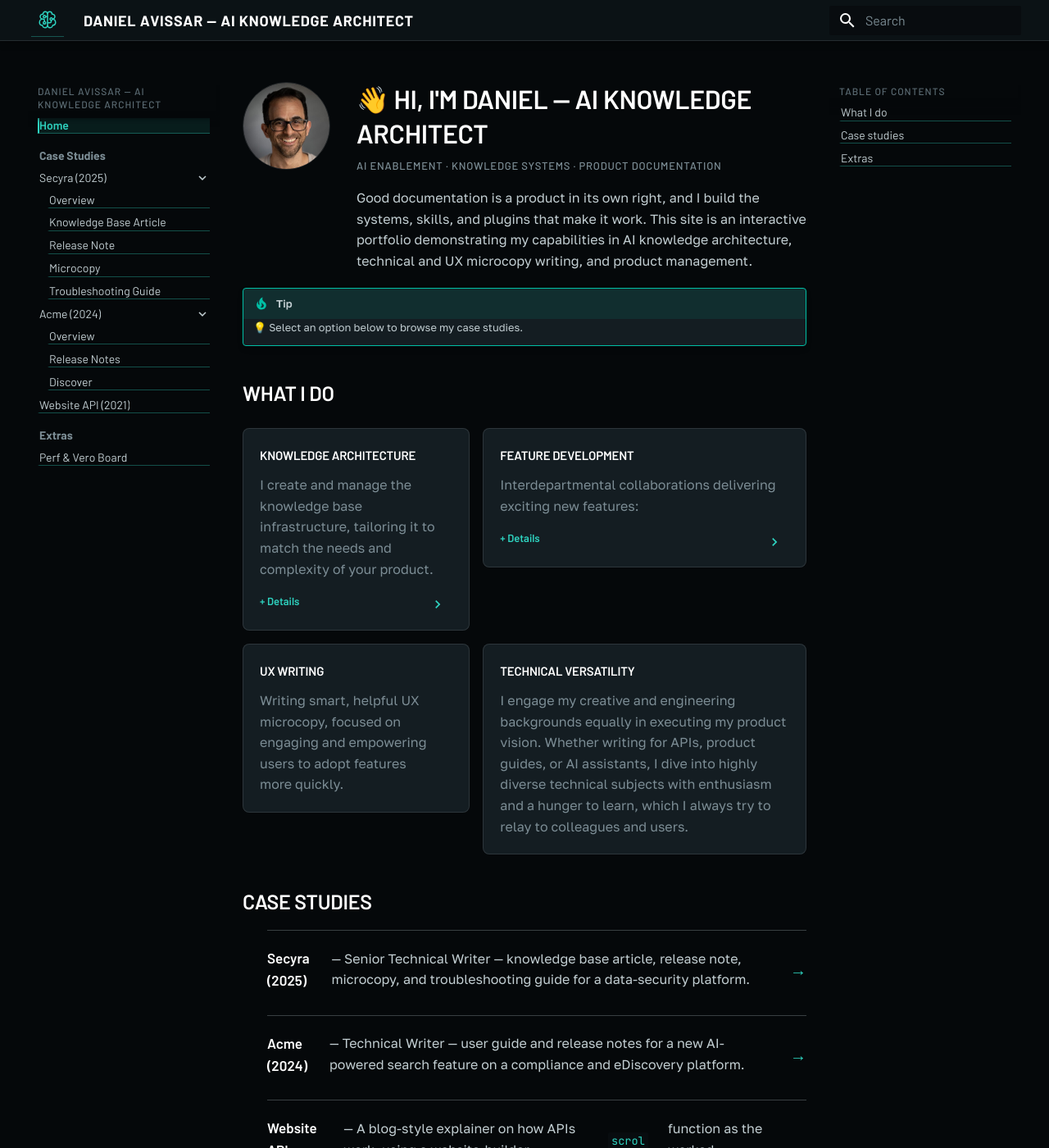
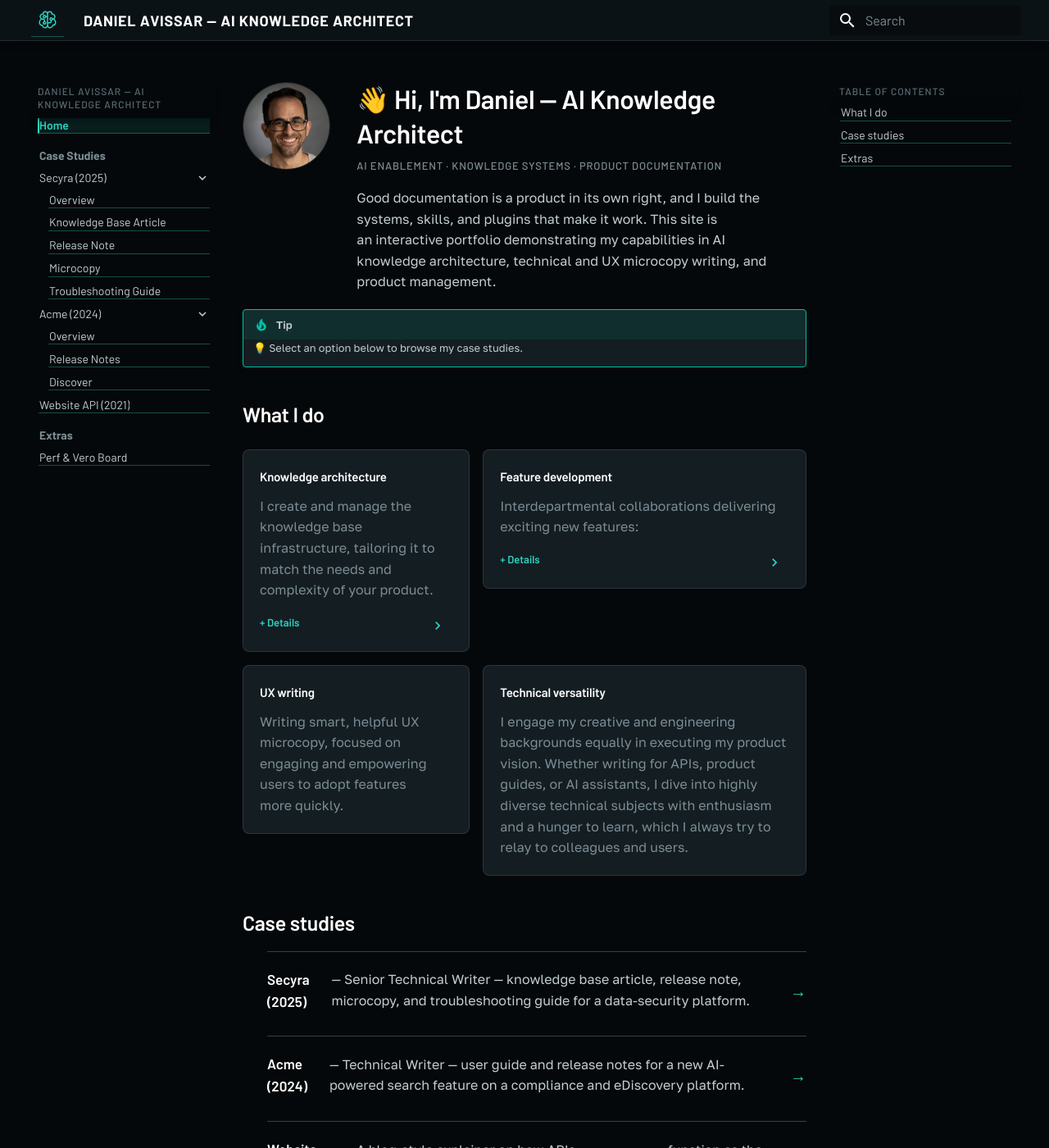
Before and after one commit to iiimonfiiire/daniel-avissar-portfolio, an MkDocs documentation site: the page built from docs/index.md, in a window 1280 px wide and 1400 px high. Shown: the whole window at 82% size. Built offline with MkDocs 1.6.1 and Material for MkDocs 9.7.7, drawn with Linux system fonts in a browser that asks for light colours.

Commit message:
Switch page headings to sentence case
Drops text-transform: uppercase from .md-typeset h1-h4 and the skill
card titles. Small chrome labels (header wordmark, nav section
titles, hero kicker, badges) stay uppercase -- those weren't the
complaint and still read fine as micro-labels.

Co-Authored-By: Claude Sonnet 5 <noreply@anthropic.com>
Claude-Session: https://claude.ai/code/session_01CMYMMTHiFtCLsuz2LbpPuw

```diff
--- a/docs/stylesheets/carcharias-material-overrides.css
+++ b/docs/stylesheets/carcharias-material-overrides.css
@@ -124,16 +124,13 @@
   font-family: var(--font-prose);
 }
 
-/* Headings: Barlow semibold, uppercase, tight tracking -- the mockup's
-   hero/section-title voice (h1 "AI Knowledge Architect", h2 "Case studies",
-   h3 skill-card titles all render this way in the signed-off mockup). */
+/* Headings: Barlow semibold, sentence case, tight tracking. */
 .md-typeset h1,
 .md-typeset h2,
 .md-typeset h3,
 .md-typeset h4 {
   font-family: var(--font-ui);
   font-weight: var(--weight-semibold);
-  text-transform: uppercase;
   letter-spacing: var(--track-heading);
   color: var(--text-display);
 }
@@ -327,7 +324,6 @@
   display: block;
   font-family: var(--font-ui);
   font-weight: var(--weight-semibold);
-  text-transform: uppercase;
   letter-spacing: var(--track-heading);
   font-size: var(--text-md);
   color: var(--text-display);
```
